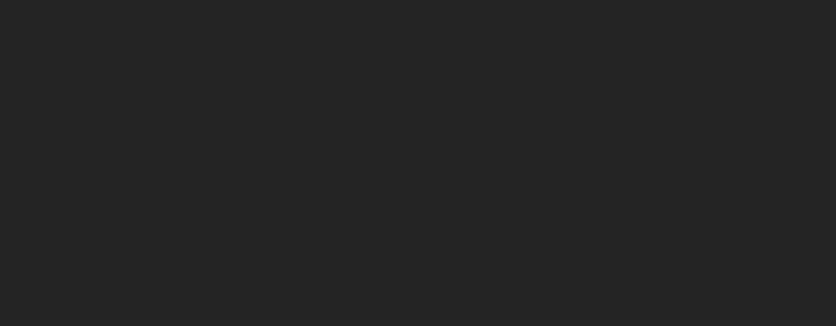
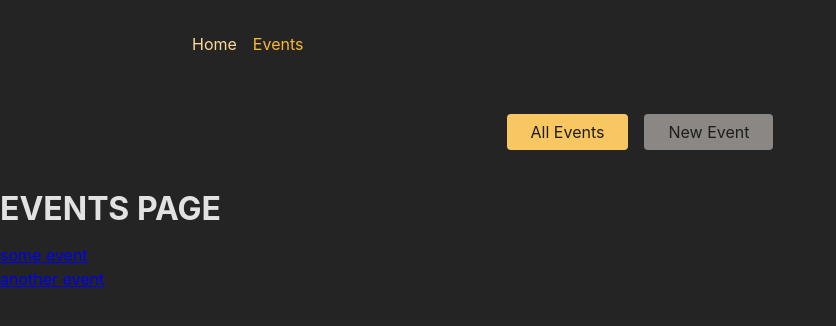
Before and after one commit to Rbravolibtech/EventManagement-21, a React (Create React App) app in the folder frontend/: page /events in a window 1280 px wide. Shown: the top 326 px of the page, without its empty margins (0-836 px from the left). Built offline with nearby package versions, Linux system fonts and the light colour scheme.

Commit message:
added code to files and some styling

```diff
--- a/frontend/package.json
+++ b/frontend/package.json
@@ -8,6 +8,7 @@
     "@testing-library/user-event": "^13.5.0",
     "react": "^18.2.0",
     "react-dom": "^18.2.0",
+    "react-router-dom": "^6.18.0",
     "react-scripts": "5.0.1",
     "web-vitals": "^2.1.4"
   },
--- a/frontend/src/App.js
+++ b/frontend/src/App.js
@@ -1,27 +1,34 @@
-// Challenge / Exercise
+import { RouterProvider, createBrowserRouter } from "react-router-dom";
+import EditEventPage from "./pages/EditEvent";
+import EventDetailPage from "./pages/EventDetail";
+import EventsPage from "./pages/Events";
+import EventsRootLayout from "./pages/EventsRoot";
+import HomePage from "./pages/Home";
+import NewEventPage from "./pages/NewEvent";
+import RootLayout from "./pages/Root";
 
-// 1. Add five new (dummy) page components (content can be simple <h1> elements)
-//    - HomePage
-//    - EventsPage
-//    - EventDetailPage
-//    - NewEventPage
-//    - EditEventPage
-// 2. Add routing & route definitions for these five pages
-//    - / => HomePage
-//    - /events => EventsPage
-//    - /events/<some-id> => EventDetailPage
-//    - /events/new => NewEventPage
-//    - /events/<some-id>/edit => EditEventPage
-// 3. Add a root layout that adds the <MainNavigation> component above all page components
-// 4. Add properly working links to the MainNavigation
-// 5. Ensure that the links in MainNavigation receive an "active" class when active
-// 6. Output a list of dummy events to the EventsPage
-//    Every list item should include a link to the respective EventDetailPage
-// 7. Output the ID of the selected event on the EventDetailPage
-// BONUS: Add another (nested) layout route that adds the <EventNavigation> component above all /events... page components
+const router = createBrowserRouter([
+	{
+		path: "/",
+		element: <RootLayout />,
+		children: [
+			{ index: true, element: <HomePage /> },
+			{
+				path: "events",
+				element: <EventsRootLayout />,
+				children: [
+					{ index: true, element: <EventsPage /> },
+					{ path: ":eventId", element: <EventDetailPage /> },
+					{ path: "new", element: <NewEventPage /> },
+					{ path: ":eventId/edit", element: <EditEventPage /> },
+				],
+			},
+		],
+	},
+]);
 
 function App() {
-  return <div></div>;
+	return <RouterProvider router={router} />;
 }
 
 export default App;
--- a/frontend/src/components/EventsNavigation.js
+++ b/frontend/src/components/EventsNavigation.js
@@ -1,4 +1,6 @@
-import classes from './EventsNavigation.module.css';
+import { NavLink } from "react-router-dom";
+
+import classes from "./EventsNavigation.module.css";
 
 function EventsNavigation() {
 	return (
@@ -6,10 +8,25 @@
 			<nav>
 				<ul className={classes.list}>
 					<li>
-            <a href="/events">All Events</a>
+						<NavLink
+							to="/events"
+							className={({ isActive }) =>
+								isActive ? classes.active : undefined
+							}
+							end
+						>
+							All Events
+						</NavLink>
 					</li>
 					<li>
-            <a href="/events/new">New Event</a>
+						<NavLink
+							to="/events/new"
+							className={({ isActive }) =>
+								isActive ? classes.active : undefined
+							}
+						>
+							New Event
+						</NavLink>
 					</li>
 				</ul>
 			</nav>
--- a/frontend/src/components/MainNavigation.js
+++ b/frontend/src/components/MainNavigation.js
@@ -1,4 +1,6 @@
-import classes from './MainNavigation.module.css';
+import { NavLink } from "react-router-dom";
+
+import classes from "./MainNavigation.module.css";
 
 function MainNavigation() {
 	return (
@@ -6,10 +8,25 @@
 			<nav>
 				<ul className={classes.list}>
 					<li>
-            <a>Home</a>
+						<NavLink
+							to="/"
+							className={({ isActive }) =>
+								isActive ? classes.active : undefined
+							}
+							end
+						>
+							Home
+						</NavLink>
 					</li>
 					<li>
-            <a>Events</a>
+						<NavLink
+							to="/events"
+							className={({ isActive }) =>
+								isActive ? classes.active : undefined
+							}
+						>
+							Events
+						</NavLink>
 					</li>
 				</ul>
 			</nav>
--- /dev/null
+++ b/frontend/src/pages/EditEvent.js
@@ -0,0 +1,5 @@
+function EditEventPage() {
+	return <h1>Edit Event PAGE</h1>;
+}
+
+export default EditEventPage;
--- /dev/null
+++ b/frontend/src/pages/EventDetail.js
@@ -0,0 +1,13 @@
+import { useParams } from "react-router-dom";
+
+function EventDetailPage() {
+	const params = useParams();
+	return (
+		<>
+			<h1>EVENT DETAIL PAGE</h1>
+			<p>EVENT ID: {params.eventId}</p>
+		</>
+	);
+}
+
+export default EventDetailPage;
--- /dev/null
+++ b/frontend/src/pages/Events.js
@@ -0,0 +1,29 @@
+import { Link } from "react-router-dom";
+
+const DUMMY_EVENTS = [
+	{
+		id: "e1",
+		title: "some event",
+	},
+	{
+		id: "e2",
+		title: "another event",
+	},
+];
+
+function EventsPage() {
+	return (
+		<>
+			<h1>EVENTS PAGE</h1>
+			<ul>
+				{DUMMY_EVENTS.map((event) => (
+					<li key={event.id}>
+						<Link to={event.id}>{event.title}</Link>
+					</li>
+				))}
+			</ul>
+		</>
+	);
+}
+
+export default EventsPage;
--- /dev/null
+++ b/frontend/src/pages/EventsRoot.js
@@ -0,0 +1,14 @@
+import { Outlet } from "react-router-dom";
+
+import EventsNavigation from "../components/EventsNavigation";
+
+function EventsRootLayout() {
+	return (
+		<>
+			<EventsNavigation />
+			<Outlet />
+		</>
+	);
+}
+
+export default EventsRootLayout;
--- /dev/null
+++ b/frontend/src/pages/Home.js
@@ -0,0 +1,5 @@
+function HomePage() {
+	return <h1>HOME PAGE</h1>;
+}
+
+export default HomePage;
--- /dev/null
+++ b/frontend/src/pages/NewEvent.js
@@ -0,0 +1,5 @@
+function NewEventPage() {
+	return <h1>New Event Page</h1>;
+}
+
+export default NewEventPage;
--- /dev/null
+++ b/frontend/src/pages/Root.js
@@ -0,0 +1,18 @@
+import React from "react";
+
+import { Outlet } from "react-router-dom";
+
+import MainNavigation from "../components/MainNavigation";
+
+function RootLayout() {
+	return (
+		<>
+			<MainNavigation />
+			<main>
+				<Outlet />
+			</main>
+		</>
+	);
+}
+
+export default RootLayout;
```
Also changed, not shown: 1 other file (tests, documents, lock files or other folders). Lines whose indentation alone changed are shown as unchanged.
